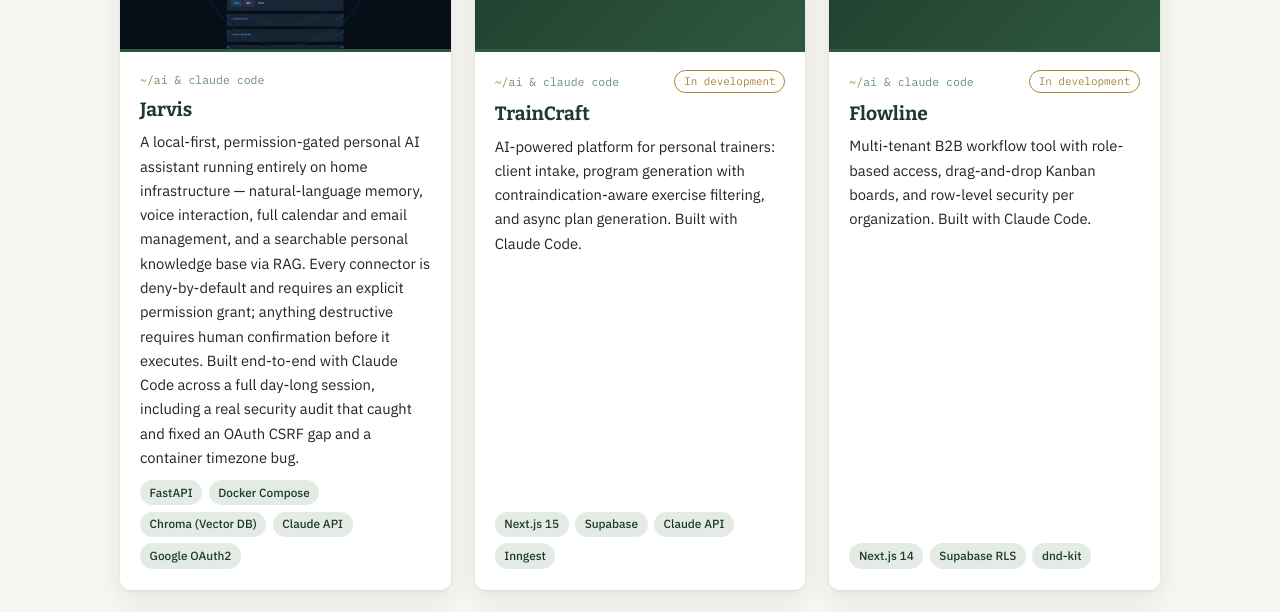
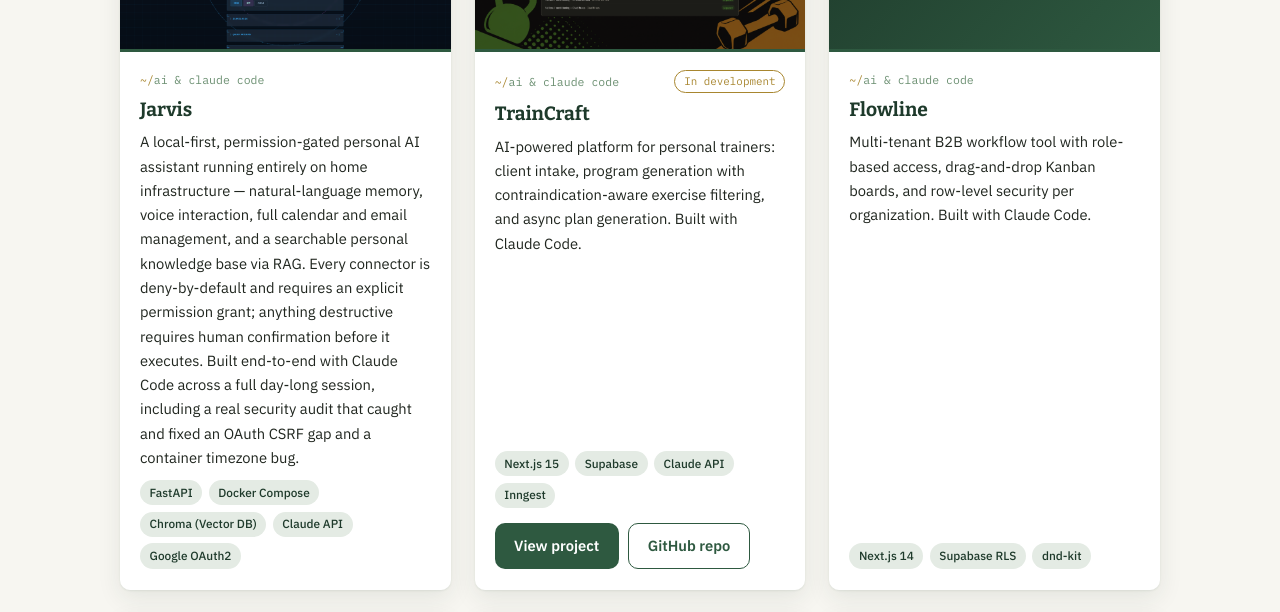
Before and after one commit to chadkraus87/React-Portfolio-v2, a React (Vite) app: page /#/portfolio in a window 1280 px wide. Shown: the part 428-1040 px from the top of the page. Built offline with nearby package versions, Linux system fonts and the light colour scheme; grey boxes are pictures that could not be loaded.

Commit message:
Add TrainCraft project details to projects.js

```diff
--- a/src/data/projects.js
+++ b/src/data/projects.js
@@ -26,6 +26,7 @@
 import EcommerceBackend from '../assets/images/EcommerceBackend.png';
 import WebAPIQuiz from '../assets/images/WebAPIQuiz.png';
 import Jarvis from '../assets/images/JarvisDashboard.png';
+import TrainCraft from '../assets/images/TrainCraftDashboard.png';
 
 export const projects = [
   // ---- AI & Claude Code -------------------------------------------------
@@ -47,9 +48,9 @@
     description:
       'AI-powered platform for personal trainers: client intake, program generation with contraindication-aware exercise filtering, and async plan generation. Built with Claude Code.',
     stack: ['Next.js 15', 'Supabase', 'Claude API', 'Inngest'],
-    image: null,
-    projectLink: null,
-    repoLink: null,
+    image: TrainCraft,
+    projectLink: 'https://traincraft-psi.vercel.app',
+    repoLink: 'https://github.com/chadkraus87/traincraft',
     status: 'In development',
   },
   {
@@ -62,7 +63,6 @@
     image: null,
     projectLink: null,
     repoLink: null,
-    status: 'In development',
   },
 
   // ---- Full-Stack -------------------------------------------------------
```
